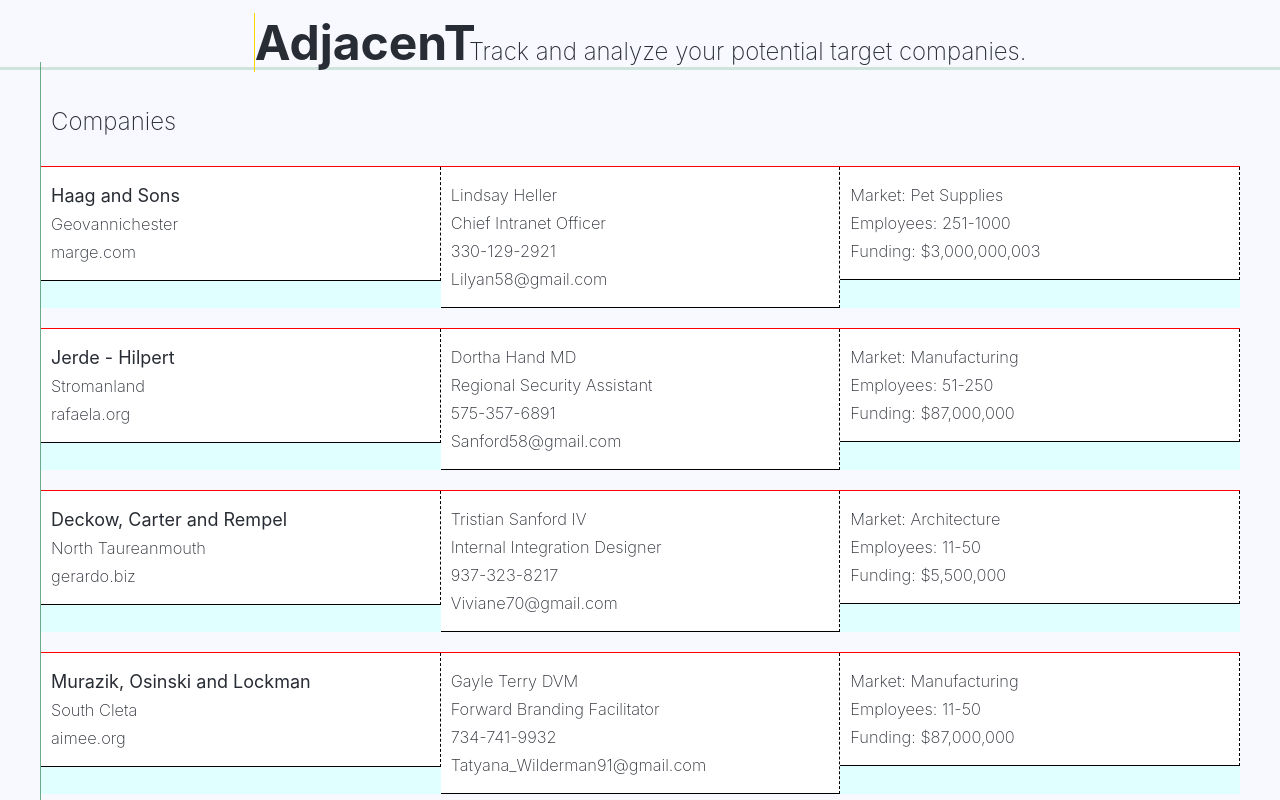
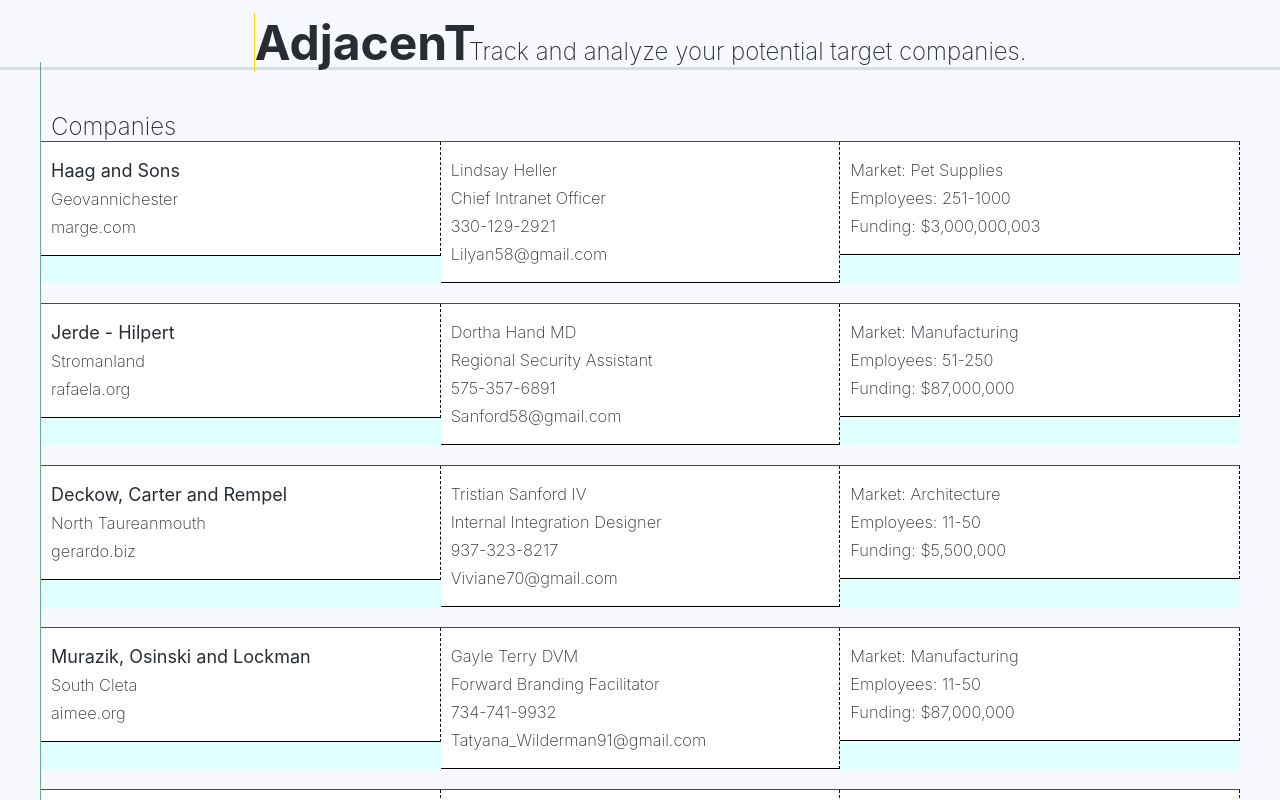
Before and after one commit to parkersmathers/adjacent-app, a React (Create React App) app: page / in a window 1280 px wide. Shown: the top 800 px of the page. Built offline with nearby package versions, Linux system fonts and the light colour scheme.

Commit message:
additional styling for global and App

```diff
--- a/src/App.css
+++ b/src/App.css
@@ -43,13 +43,19 @@ section {
 }
 
 section header {
+  width: 100%;
   text-align: left;
-  width: 100%;
 }
 
 section header h2 {
-  padding: 25px 10px 10px;
+  margin: 50px 0 0;
+  padding: 0 10px;
   display: inline-block;
+}
+
+section > a {
+  text-align: right;
+  padding: 15px;
 }
 
 ul,
@@ -90,3 +96,7 @@ div:first-child>p:first-child {
   font-size: calc(10px + 1vmin);
   font-weight: 400;
 }
+
+button {
+  margin: 5px;
+}
--- a/src/index.css
+++ b/src/index.css
@@ -16,6 +16,12 @@ code {
 
 h2,
 h4,
-p {
+p,
+a {
   font-weight: 200;
 }
+
+a,
+button {
+  cursor: pointer;
+}
```
